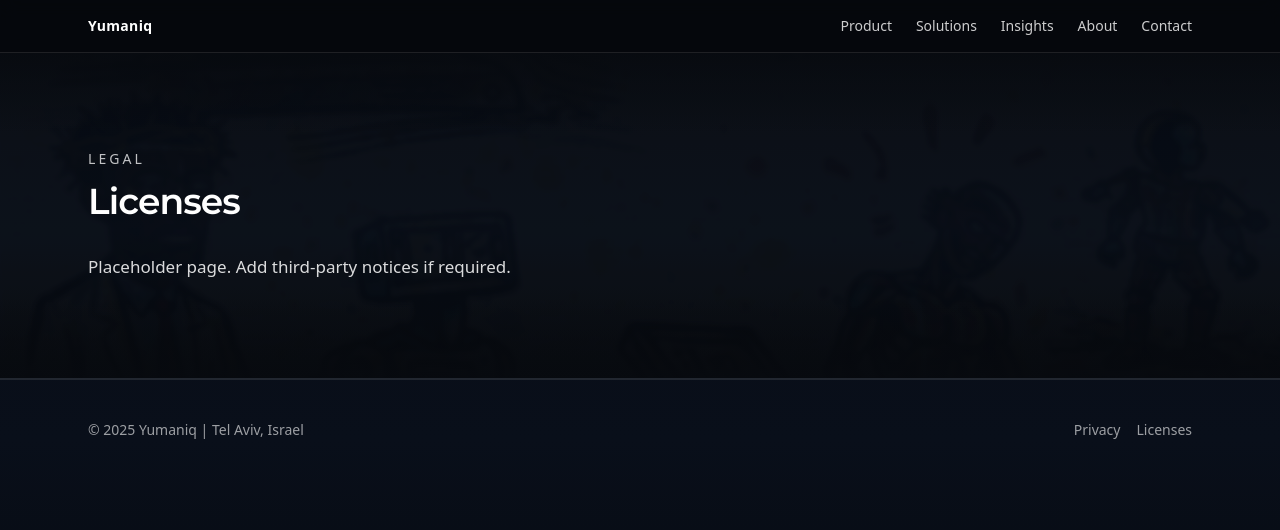
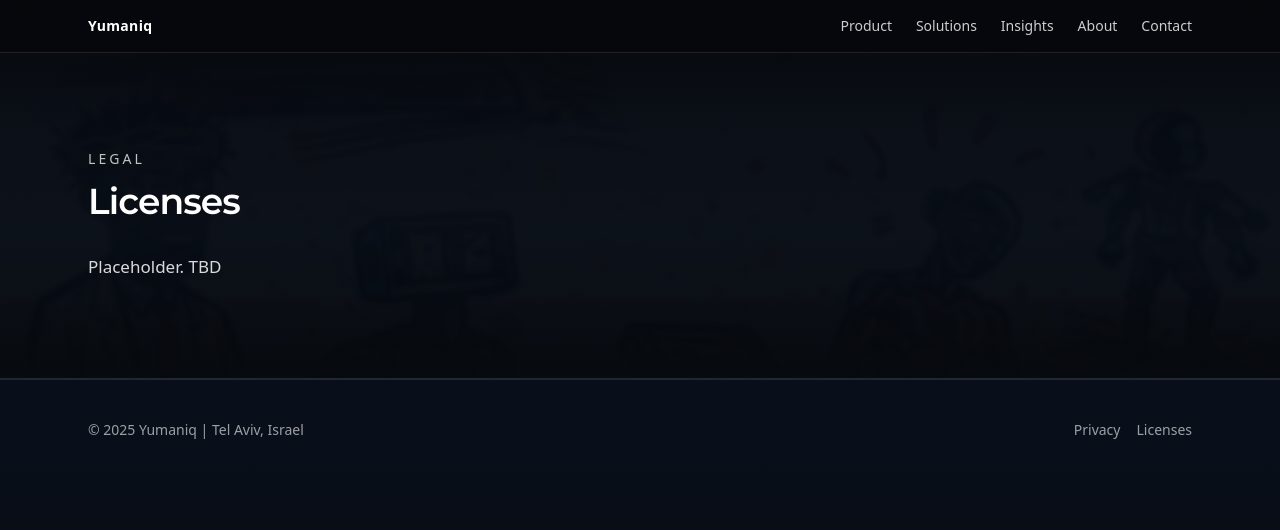
Before and after one commit to tsatso/yumaniq, a Next.js app: page /licenses in a window 1280 px wide. Shown: the top 530 px of the page. Built offline with nearby package versions, Linux system fonts and the light colour scheme.

Commit message:
Placeholders

```diff
--- a/src/app/licenses/page.tsx
+++ b/src/app/licenses/page.tsx
@@ -7,7 +7,7 @@ export default function Licenses() {
     <main>
       <Section kicker="Legal" title="Licenses" backgroundImage={s.problem.backgroundImage} watermarkOpacity={0.04}>
         <div className="max-w-3xl space-y-4 text-white/85">
-          <p>Placeholder page. Add third-party notices if required.</p>
+          <p>Placeholder. TBD</p>
         </div>
       </Section>
     </main>
--- a/src/app/privacy/page.tsx
+++ b/src/app/privacy/page.tsx
@@ -7,7 +7,7 @@ export default function Privacy() {
     <main>
       <Section kicker="Legal" title="Privacy Policy" backgroundImage={s.problem.backgroundImage} watermarkOpacity={0.04}>
         <div className="max-w-3xl space-y-4 text-white/85">
-          <p>This is a placeholder. Replace with your actual privacy policy.</p>
+          <p>Placeholder. Actual privacy policy to be added.</p>
         </div>
       </Section>
     </main>
```
